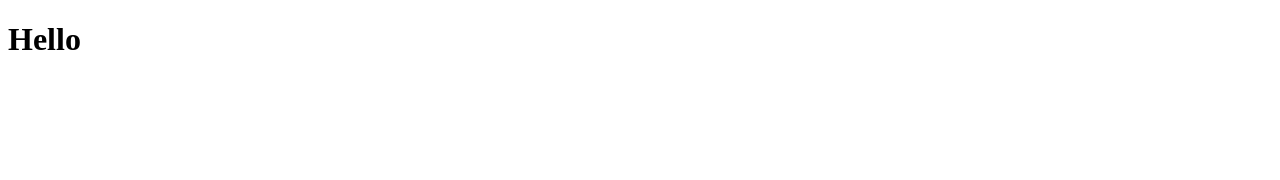
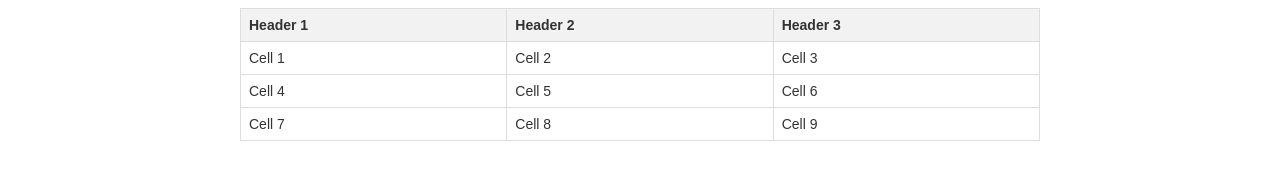
Before and after one commit to yentran71313/Git, a plain HTML site: page index.html in a window 1280 px wide. Drawn offline with Linux system fonts and the light colour scheme.

Commit message:
create table

```diff
--- a/index.html
+++ b/index.html
@@ -1,15 +1,41 @@
 <!DOCTYPE html>
 <html lang="en">
-
 <head>
     <meta charset="UTF-8">
     <meta http-equiv="X-UA-Compatible" content="IE=edge">
     <meta name="viewport" content="width=device-width, initial-scale=1.0">
-    <title>Document</title>
+    <title>Welcome to my project</title>
+    <link rel="stylesheet" href="style.css">
 </head>
+<!DOCTYPE html>
+<html>
 
 <body>
-    <h1>Hello</h1>
+	<table>
+		<thead>
+			<tr>
+				<th>Header 1</th>
+				<th>Header 2</th>
+				<th>Header 3</th>
+			</tr>
+		</thead>
+		<tbody>
+			<tr>
+				<td>Cell 1</td>
+				<td>Cell 2</td>
+				<td>Cell 3</td>
+			</tr>
+			<tr>
+				<td>Cell 4</td>
+				<td>Cell 5</td>
+				<td>Cell 6</td>
+			</tr>
+			<tr>
+				<td>Cell 7</td>
+				<td>Cell 8</td>
+				<td>Cell 9</td>
+			</tr>
+		</tbody>
+	</table>
 </body>
-
 </html>
```
